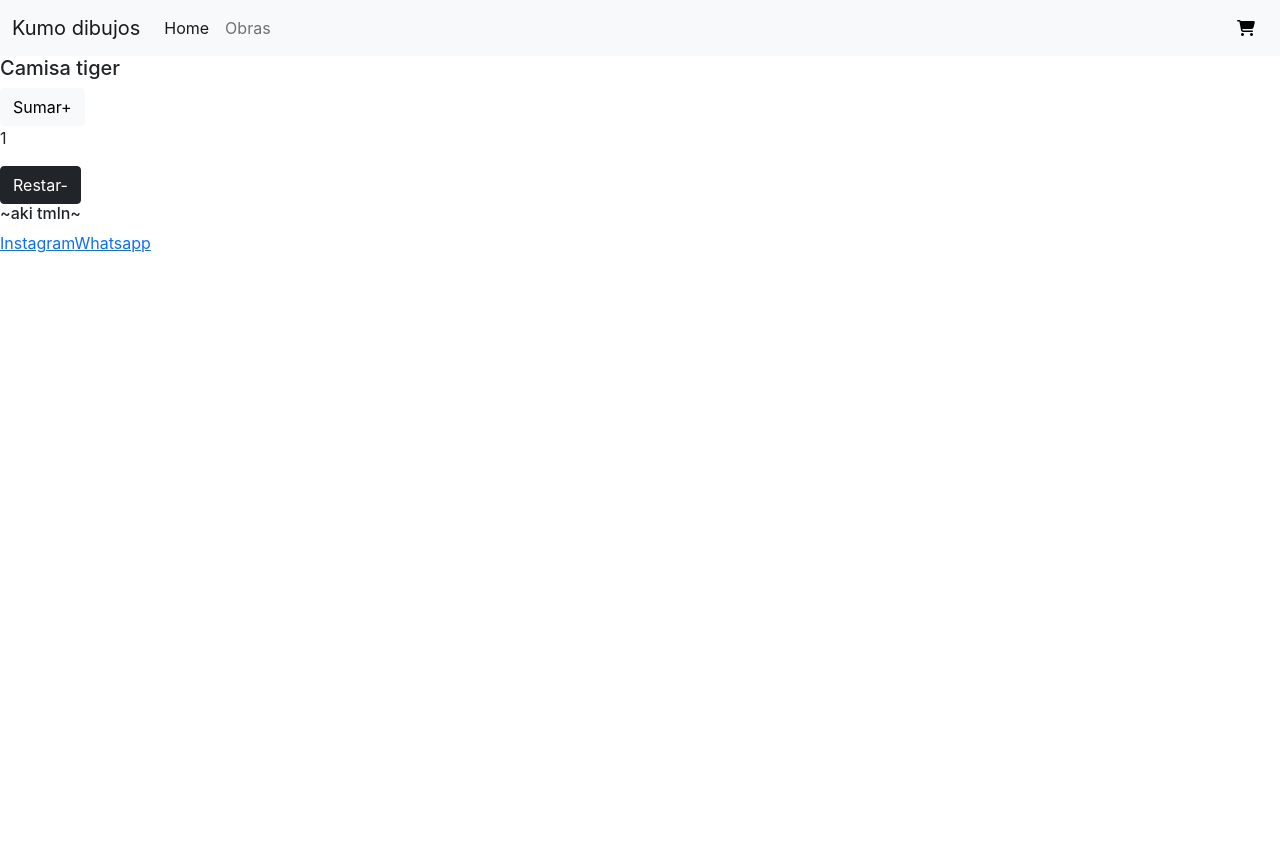
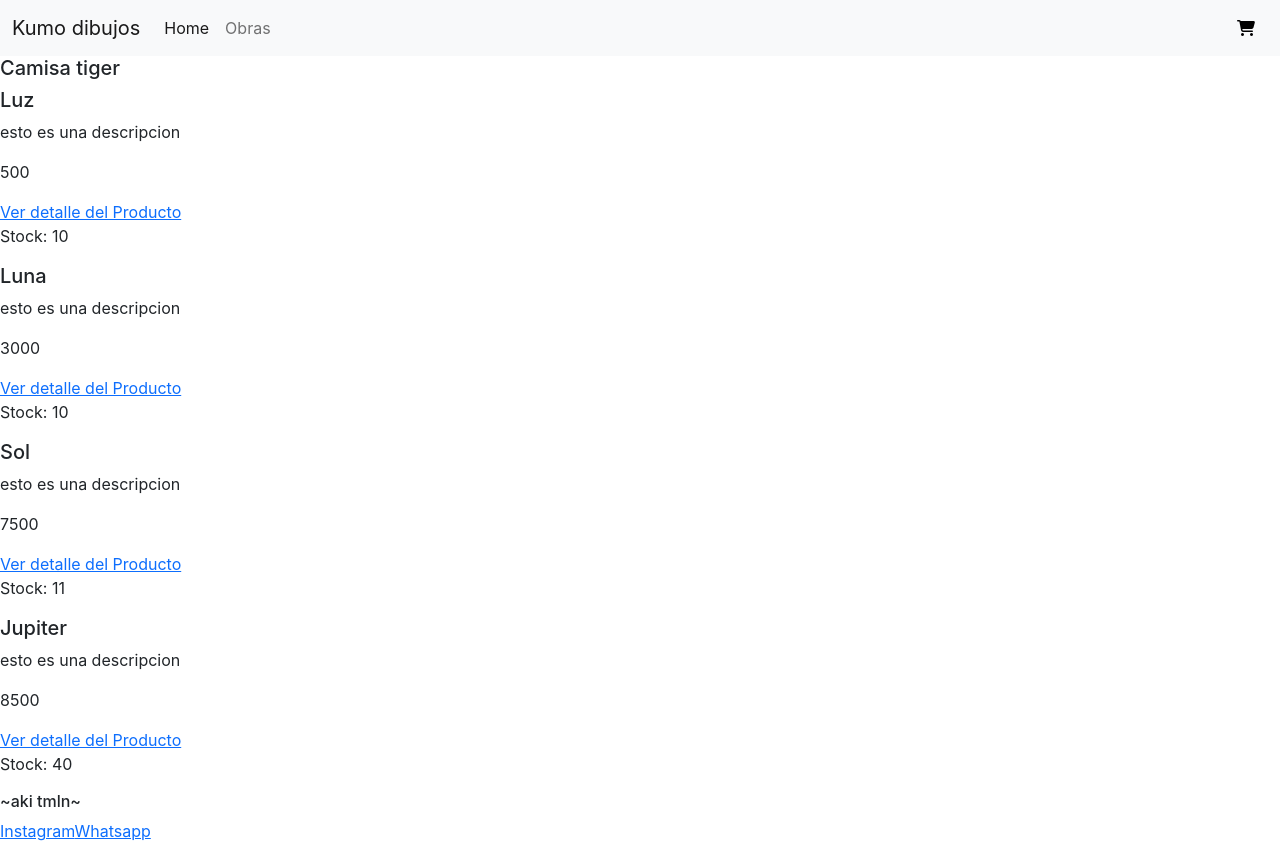
Before and after one commit to agostomalino/react-app, a React (Create React App) app: page / in a window 1280 px wide. Before the commit the page ends 800 px from the top, so only its background shows below. Built offline with nearby package versions, Linux system fonts and the light colour scheme.

Commit message:
Se agrega componente ItemList dentro del ItemListContainer, la cual contiene  Item.jsx

```diff
--- a/package.json
+++ b/package.json
@@ -4,9 +4,11 @@
   "private": true,
   "dependencies": {
     "@fortawesome/fontawesome-free": "^5.15.4",
+    "@popperjs/core": "^2.11.2",
     "@testing-library/jest-dom": "^5.16.1",
     "@testing-library/react": "^12.1.2",
     "@testing-library/user-event": "^13.5.0",
+    "bootstrap": "^5.1.3",
     "react": "^17.0.2",
     "react-dom": "^17.0.2",
     "react-scripts": "5.0.0",
--- /dev/null
+++ b/src/components/Item.jsx
@@ -0,0 +1,20 @@
+import React from 'react';
+
+
+const Item = ({itemInfo}) => {
+  console.log(itemInfo)
+  // return <div>soy un item, mi nombre es {itemInfo.nombre}, precio es {itemInfo.precio} y mi stock {itemInfo.stock}</div>;
+  return<>
+  <div>
+  <div>
+    <h5>{itemInfo.title}</h5>
+    <p>{itemInfo.description}</p>
+    <p>{itemInfo.precio}</p>
+    <a href="#">Ver detalle del Producto</a>
+    <p>Stock: {itemInfo.stock} </p>
+  </div>
+  </div>
+  </>
+};
+
+export default Item;
--- a/src/components/ItemCount.jsx
+++ b/src/components/ItemCount.jsx
@@ -5,11 +5,11 @@ const ItemCount = ({ stock, initial, onAdd }) => {
   function onAdd(){
     setContador(contador+1)
 }
-{/* if stock > al valor de INITIAL se ejecuta el onAdd para sumar sino el contador sigue con el valor inicial*/}
+
   return <>
     <button className='btn btn-light' onClick={()=> contador <= stock ? onAdd(): console.log("No hay stock disponible")}>Sumar+</button>
     <p>{contador}</p>
-    <button className='btn btn-dark' onClick={() => contador <= initial ? console.log("No puede seguir realizando esta operacion")  : setContador(contador-1) }>Restar-</button>
+    <button className='btn btn-dark' onClick={() => contador >= initial ? console.log("No puede seguir realizando esta operacion")  : setContador(contador-1) }>Restar-</button>
   </>;
 };
 
--- /dev/null
+++ b/src/components/ItemList.jsx
@@ -0,0 +1,8 @@
+import React from 'react';
+import Item from './Item';
+
+const ItemList = ({items}) => {
+    return items && items.map((item, index) => <Item itemInfo={item} key={index}/>);
+};
+
+export default ItemList;
--- a/src/components/menu/ItemListContainer.jsx
+++ b/src/components/menu/ItemListContainer.jsx
@@ -1,10 +1,43 @@
-import React from 'react';
-import ItemCount from '../ItemCount';
+import React, { useState } from 'react';
+// import ItemCount from '../ItemCount';
+import ItemList from '../ItemList';
+import { useEffect } from 'react';
 
 const ItemListContainer = ({greeting}) => {
+  const data = [{id:1,title:"Luz",description:"esto es una descripcion", precio:500, stock:10},
+  {id:2,title:"Luna",description:"esto es una descripcion", precio:3000, stock:10},
+  {id:3,title:"Sol",description:"esto es una descripcion", precio:7500, stock:11},
+  {id:4,title:"Jupiter",description:"esto es una descripcion", precio:8500, stock:40}
+];
+  const [info, setInfo] = useState(null);
+
+  useEffect(() => {
+
+    const tarea = new Promise ((resolve, reject) => {
+
+      setTimeout(() =>{
+          resolve(data)
+
+      },3000);
+    })
+
+    tarea
+    .then((result) =>{
+      setInfo(result);
+    })
+    .catch((err) =>{
+      console.log(err);
+    })
+
+  }, [])
+
+
+
+
   return <div>
       <h5>{greeting}</h5>
-      <ItemCount stock={5} initial={1}/>
+      {/* <ItemCount stock={5} initial={1}/> */}
+      <ItemList items={info}/>
   </div>;
 };
 
```
Also changed, not shown: src/App.js (+4 -6 lines), src/components/Footer.jsx (+18 -2 lines), 1 other file (tests, documents, lock files or other folders).
